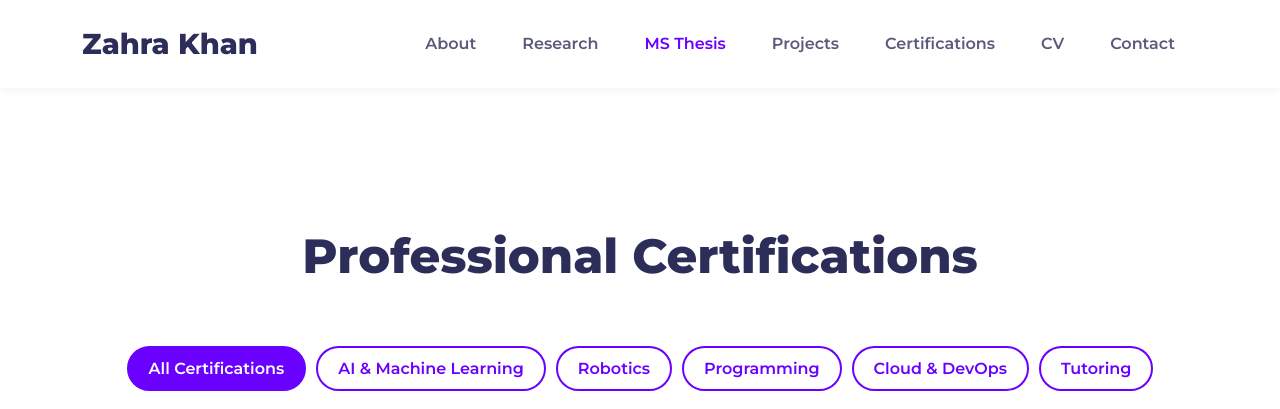
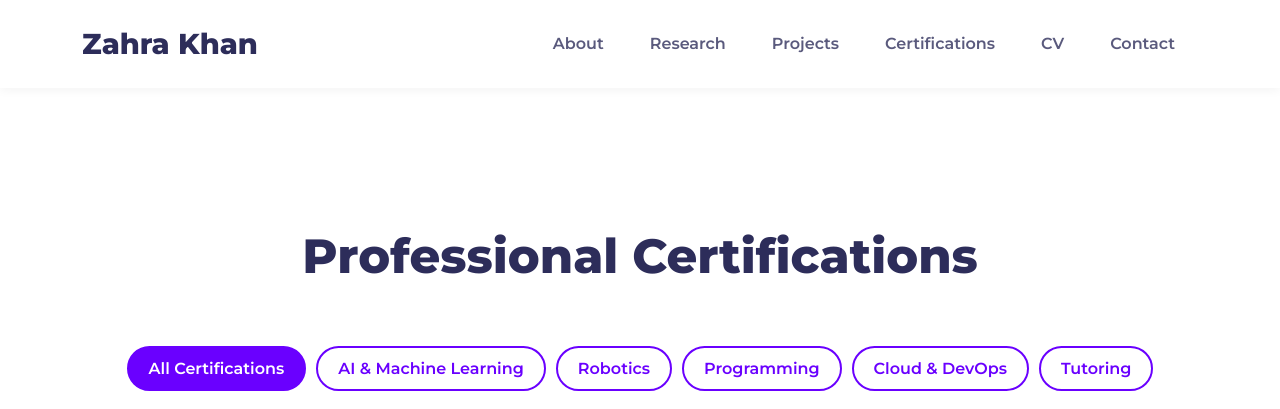
Before and after one commit to zahra370/zahra-khan, a plain HTML site: page certifications.html in a window 1280 px wide. Shown: the top 409 px of the page. Drawn offline with nearby package versions, Linux system fonts and the light colour scheme.

Commit message:
removed thesis tab

```diff
--- a/certifications.html
+++ b/certifications.html
@@ -325,7 +325,7 @@
         <ul class="navbar-nav">
           <li class="nav-item"><a class="nav-link" href="index.html#about">About</a></li>
           <li class="nav-item"><a class="nav-link" href="index.html#research">Research</a></li>
-          <li class="nav-item"><a class="nav-link active" href="ms-thesis.html">MS Thesis</a></li>
+          <!-- <li class="nav-item"><a class="nav-link active" href="ms-thesis.html">MS Thesis</a></li> -->
           <li class="nav-item"><a class="nav-link" href="projects.html">Projects</a></li>
           <li class="nav-item"><a class="nav-link" href="certifications.html">Certifications</a></li>
           <li class="nav-item"><a class="nav-link" href="cv.html" target="_blank">CV</a></li>
```
Also changed, not shown: projects.html (+1 -1 lines).
